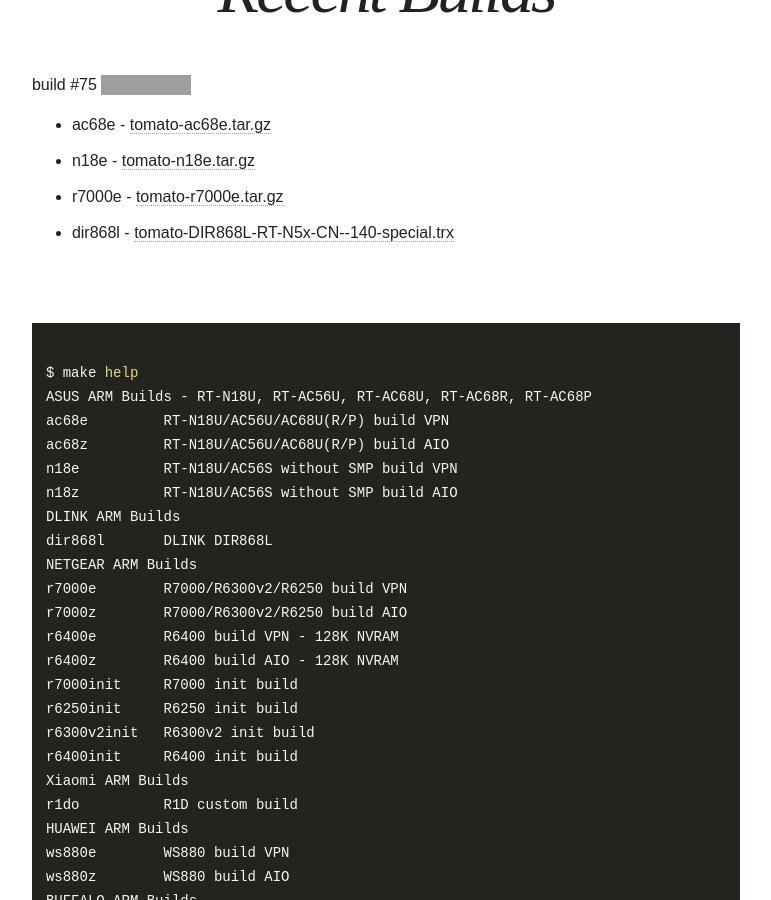
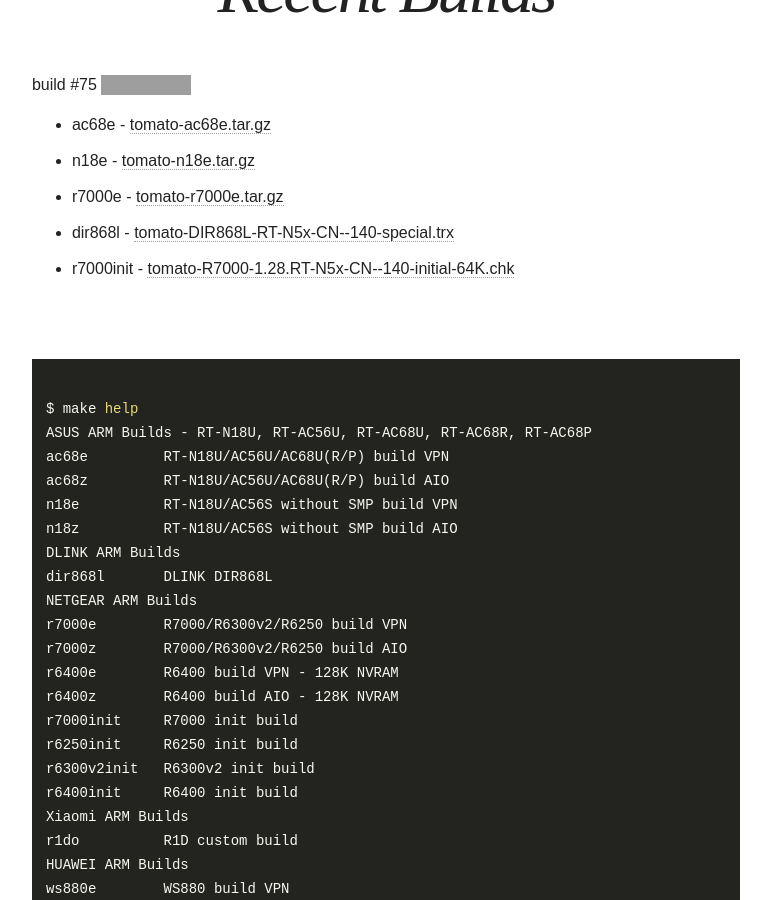
Before and after one commit to oglopss/tomato-arm-ci-jekyll, a Jekyll site: the page built from index.html, in a window 1280 px wide and 900 px high, scrolled down 523 px. Shown: the whole window, without its empty margins (254-1025 px from the left). Built offline with Jekyll 4.4.1, drawn with Linux system fonts in a browser that asks for light colours; nearby versions of some CDN libraries; grey boxes are pictures that could not be loaded.

Commit message:
Travis build 75 r7000init pushed to gh-pages

```diff
--- a/_data/ss.yml
+++ b/_data/ss.yml
@@ -4,3 +4,4 @@ files:
   - 0003 r7000e tomato-r7000e.tar.gz
   - 0002 n18e tomato-n18e.tar.gz
   - 0004 dir868l tomato-DIR868L-RT-N5x-CN--140-special.trx
+  - 0006 r7000init tomato-R7000-1.28.RT-N5x-CN--140-initial-64K.chk
```
